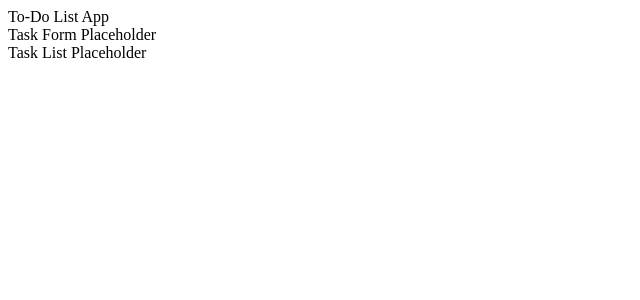
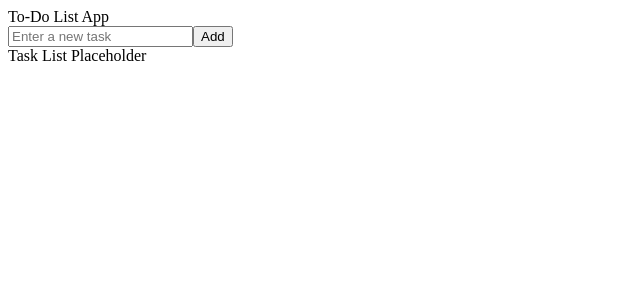
Before and after one commit to TrevaGit/Treva_Capstone-project, a React app: page / in a window 1280 px wide. Shown: the top 300 px of the page, without its empty margins (0-640 px from the left). Built offline with nearby package versions, Linux system fonts and the light colour scheme; the HTML template or start-up script is replaced by a standard one.

Commit message:
Update TaskForm.jsx

```diff
--- a/src/components/TaskForm.jsx
+++ b/src/components/TaskForm.jsx
@@ -1,7 +1,31 @@
-import React from "react";
+import React, { useState } from "react";
 
-const TaskForm = () => {
-  return <div className="p-4">Task Form Placeholder</div>;
+const TaskForm = ({ addTask }) => {
+  const [input, setInput] = useState("");
+
+  const handleSubmit = (e) => {
+    e.preventDefault();
+    addTask(input);
+    setInput("");
+  };
+
+  return (
+    <form onSubmit={handleSubmit} className="flex mb-4">
+      <input
+        type="text"
+        value={input}
+        onChange={(e) => setInput(e.target.value)}
+        placeholder="Enter a new task"
+        className="flex-grow border border-gray-300 rounded-l px-3 py-2 focus:outline-none focus:ring-2 focus:ring-blue-500"
+      />
+      <button
+        type="submit"
+        className="bg-blue-500 hover:bg-blue-600 text-white font-semibold px-4 rounded-r"
+      >
+        Add
+      </button>
+    </form>
+  );
 };
 
 export default TaskForm;
```
